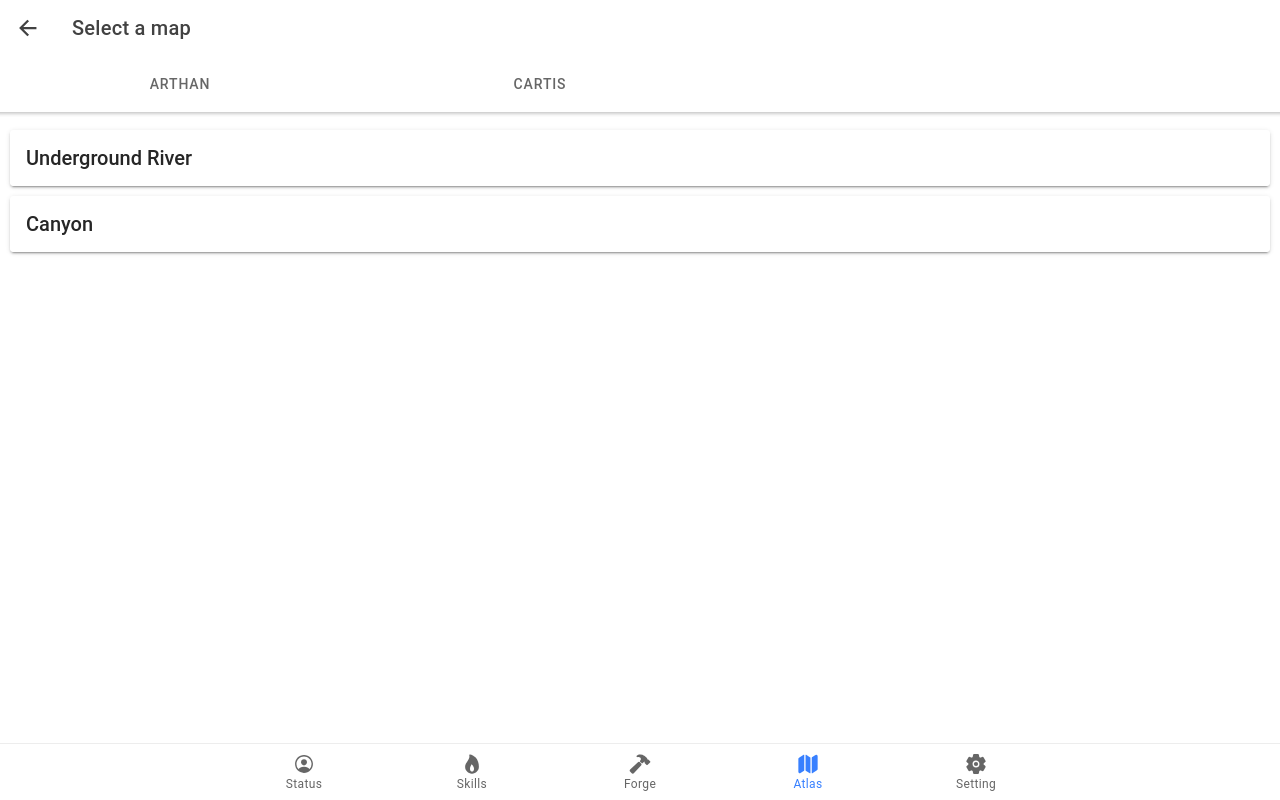
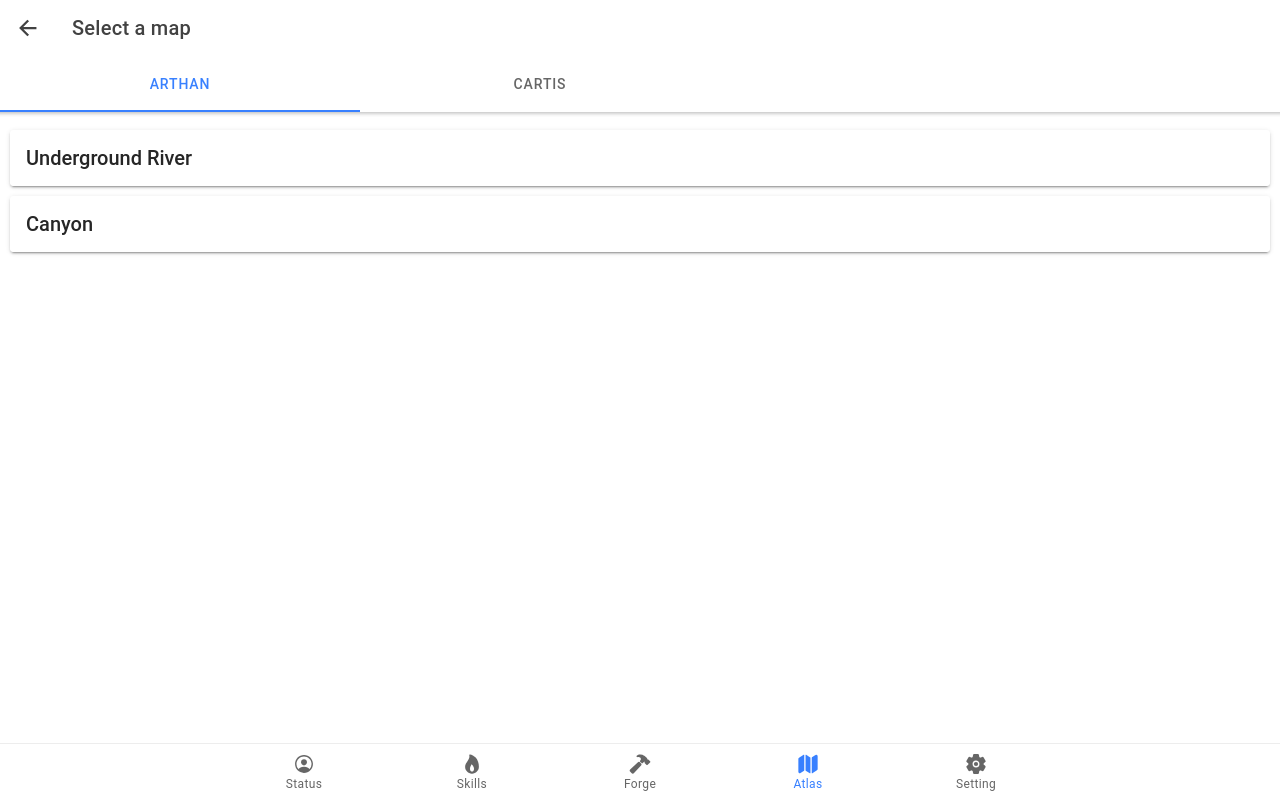
Before and after one commit to ngocnv371/silent-forge, a React (Create React App) app: page /atlas in a window 1280 px wide. Built offline with nearby package versions, Linux system fonts and the light colour scheme.

Commit message:
correct region switch

```diff
--- a/src/pages/atlas.tsx
+++ b/src/pages/atlas.tsx
@@ -21,7 +21,7 @@ import regions from '../data/atlas';
 import Atlas from '../models/atlas';
 
 const segments = regions.map((r) => (
-  <IonSegmentButton key={r.id} value={r.name}>
+  <IonSegmentButton key={r.id} value={r.id}>
     <IonLabel>{r.name}</IonLabel>
   </IonSegmentButton>
 ));
```
